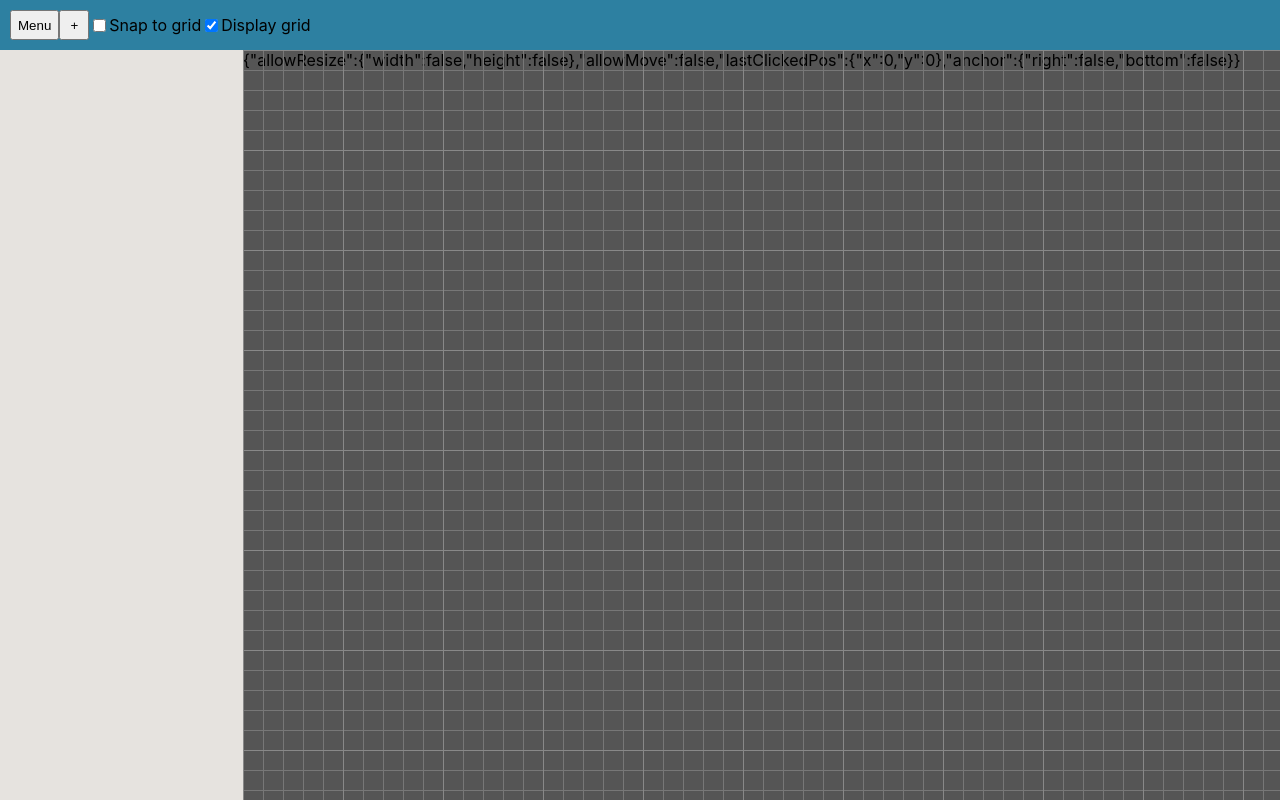
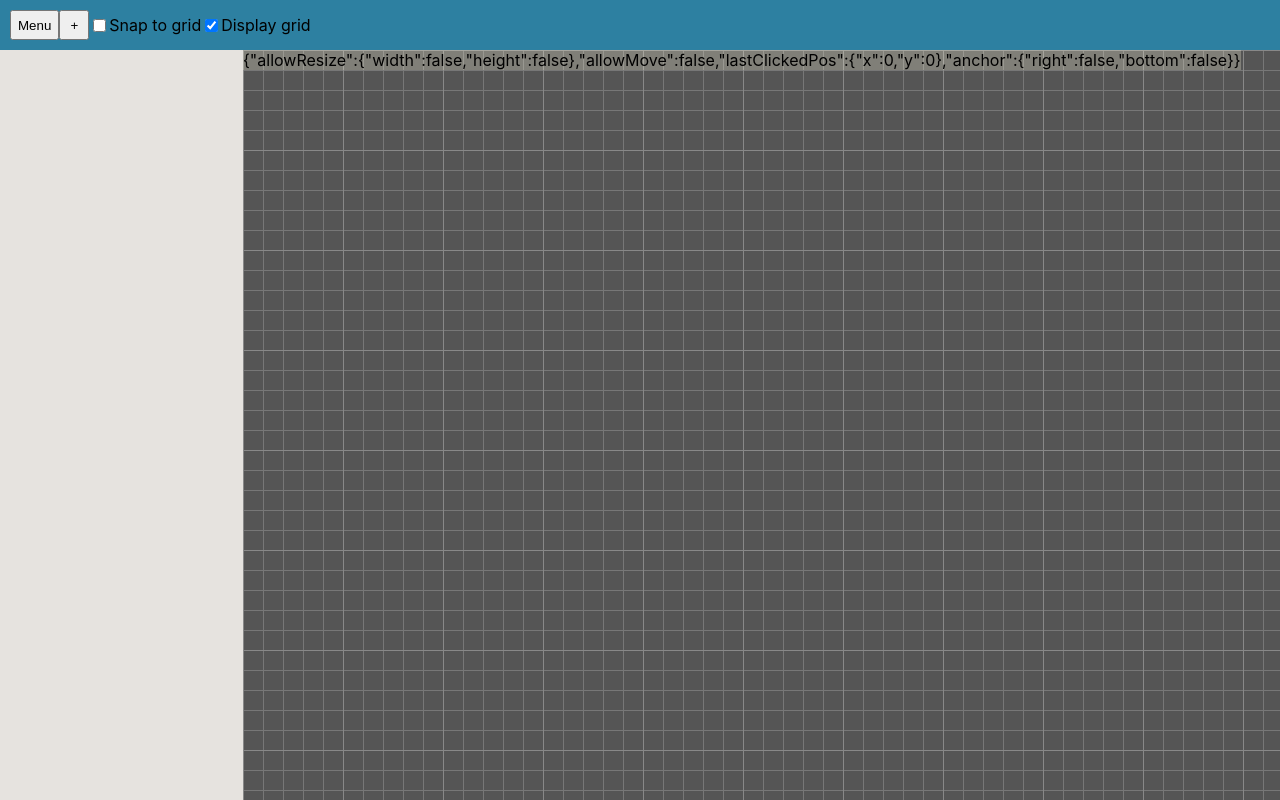
Before and after one commit to olgamirete/bi-web, a React (Create React App) app: page / in a window 1280 px wide. Built offline with nearby package versions, Linux system fonts and the light colour scheme.

Commit message:
cleaned code and added class for debug info text

```diff
--- a/src/components/dashboard-content/DashboardContent.css
+++ b/src/components/dashboard-content/DashboardContent.css
@@ -7,18 +7,25 @@
 }
 
 .dashboard-content .grid {
+  position: absolute;
+  height: 100%;
+  width: 100%;
   background-image: repeating-linear-gradient(0deg,transparent,transparent 99px,#888888 99px,#888888 100px),
                     repeating-linear-gradient(-90deg,transparent,transparent 99px,#888888 99px,#888888 100px);
   background-size: 100px 100px;
-  height: 100%;
-  position: absolute;
-  width: 100%;
 }
 .dashboard-content .smallgrid {
+  position: absolute;
+  height: 100%;
+  width: 100%;
   background-image: repeating-linear-gradient(0deg,transparent,transparent 19px,#777777 19px,#777777 20px),
                     repeating-linear-gradient(-90deg,transparent,transparent 19px,#777777 19px,#777777 20px);
   background-size: 20px 20px;
-  height: 100%;
-  position: absolute;
-  width: 100%;
 }
+
+.dashboard-content .debug-info {
+  position: relative;
+  left: 0;
+  top: 0;
+  background-color: #f5f3da44;
+}
--- a/src/components/dashboard-content/DashboardContent.js
+++ b/src/components/dashboard-content/DashboardContent.js
@@ -19,12 +19,12 @@ function DashboardContent(props) {
       className="dashboard-content">
       {
         props.controlFlags.displayGrid === true &&
-          <span>
-            <div className="smallgrid"></div>
-            <div className="grid"></div>
-          </span>
+        <span>
+          <div className="smallgrid"></div>
+          <div className="grid"></div>
+        </span>
       }
-      <span>{debugInfo}</span>
+      <span className="debug-info">{debugInfo}</span>
       {
         Array.from(props.cards.values()).map((cardInfo, i, arr) => {
           return <MetaCard
```
